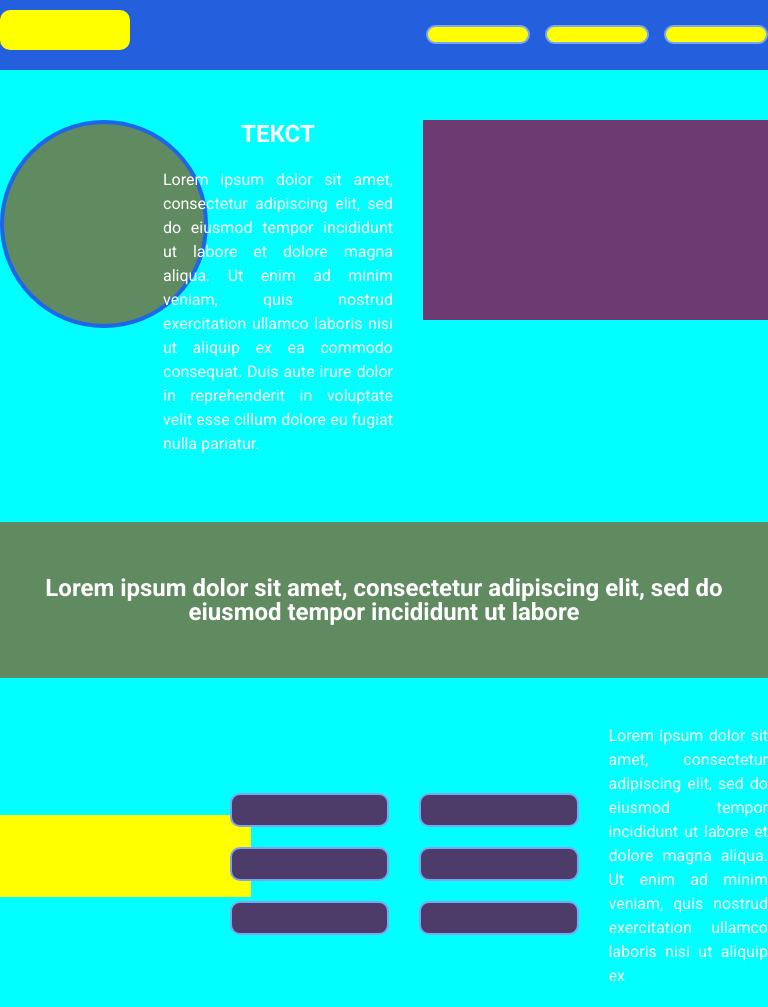
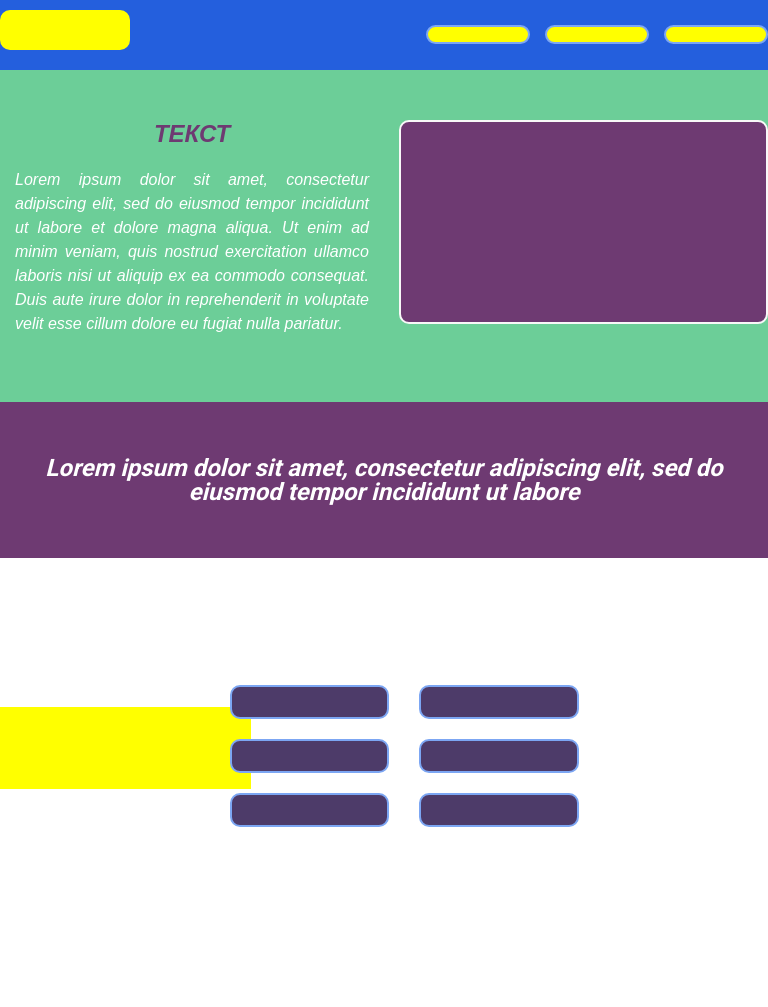
Before and after one commit to Inylay95/task_2, a plain HTML site: page index.html in a window 768 px wide. After the commit the page ends 938 px from the top, so only its background shows below. Drawn offline with Linux system fonts and the light colour scheme.

Commit message:
new container

```diff
--- a/styles/style.css
+++ b/styles/style.css
@@ -187,11 +187,46 @@ line-height: 24px;
   margin-bottom: 0;
 }
 
-@media (max-width:900px){
- body{
-  background: aqua;
+@media (min-width:500px) and (max-width:900px) {
+ .hello{
+  background: rgb(108, 206, 152);
  }
 
-.text{
-color:white;
+.col-2 {
+   width:0;
+   padding: 0;
 }
+.circle{
+  display: none;
+}
+.col-4 {
+  width: 50%;
+  padding: 0 15px;
+}
+
+col-6 {
+ width: 50%;
+ padding: 0 15px;
+}
+.square {
+  height: 200px;
+  background: rgb(110, 58, 114);
+  border-radius: 10px;
+  border: 2px solid rgb(248, 248, 248);
+}
+  .text{
+    font-family: Arial;
+    font-style:oblique;
+    color: white;
+    margin-left: 15px;
+  }
+  .caption{
+    color:  rgb(110, 58, 114);
+    font-style:oblique;
+  }
+  .line {
+    background:  rgb(110, 58, 114);}
+    p{
+      font-style:oblique;
+    }
+}
```
